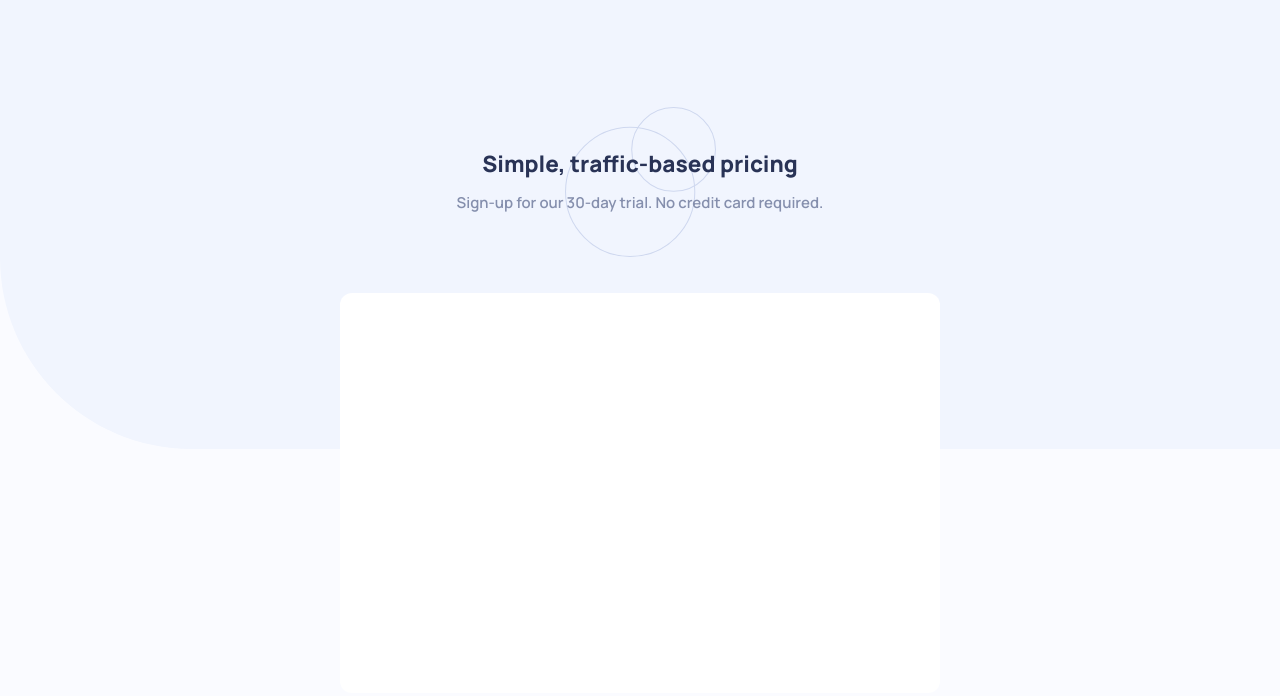
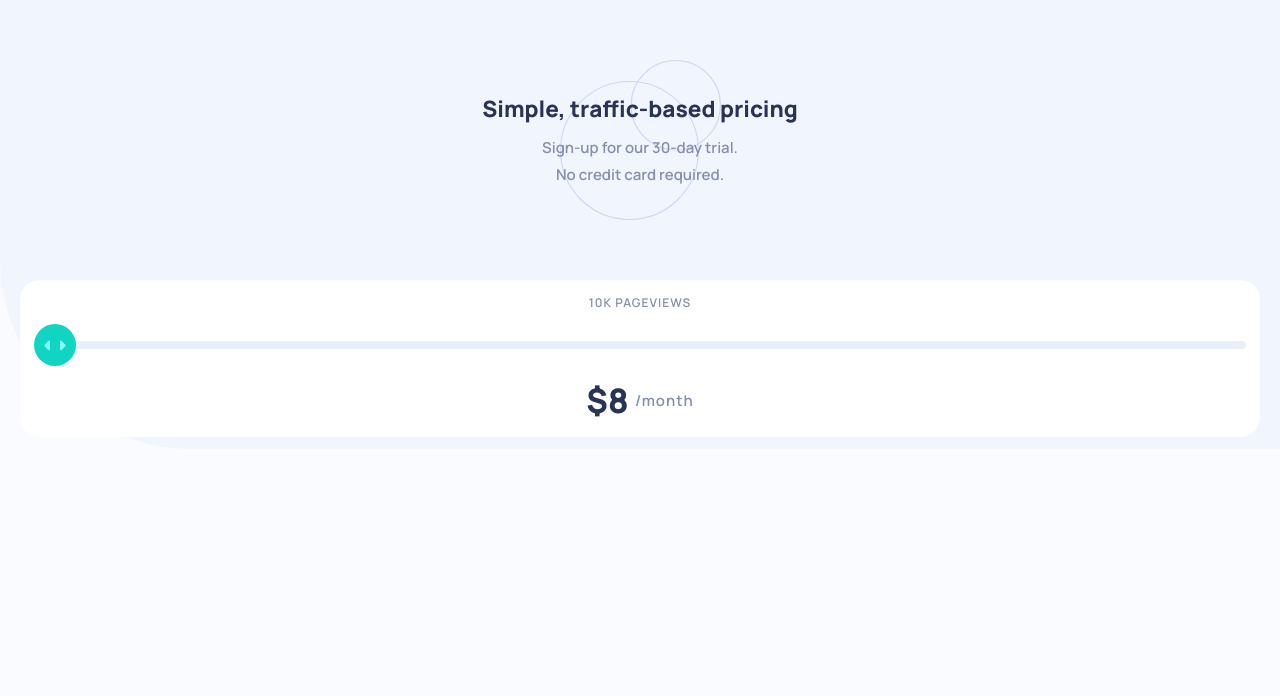
Before and after one commit to PrasathRavichandran/FEM-interactive-pricing-card-JS-training-1, a plain HTML site: page index.html in a window 1280 px wide. Drawn offline with Linux system fonts and the light colour scheme.

Commit message:
JS slider functionality was added

```diff
--- a/css/styles.scss
+++ b/css/styles.scss
@@ -31,54 +31,93 @@ html {
   height: 100vh;
 }
 
+p,
+span {
+  color: var(--toggle-bg);
+}
+
+.flex {
+  display: flex;
+  justify-content: center;
+  align-items: center;
+}
+
 .main {
   background-image: url(../images/bg-pattern.svg);
   width: 100%;
+  height: 100%;
   background-repeat: no-repeat;
   background-size: auto;
-  height: 100vh;
-  padding: 4rem 1.25rem;
-  display: flex;
-  justify-content: center;
-  align-items: center;
-  flex-direction: column;
+  padding-top: 4rem;
   .heading-container {
     background-image: url(../images/pattern-circles.svg);
+    background-size: contain;
     background-repeat: no-repeat;
-    background-size: contain;
-    width: 100%;
+    background-position: center;
 
-    height: 150px;
+    flex-direction: column;
 
-    background-position: center center;
-    display: flex;
-    flex-direction: column;
-    justify-content: center;
-    align-items: center;
+    height: 20vh;
+
     h2 {
       margin-bottom: 10px;
+    }
+
+    p {
+      width: 200px;
       text-align: center;
-      font-size: 1.5rem;
-    }
-    p {
-      color: var(--toggle-bg);
-      font-weight: 400;
-      width: 100%;
-
-      min-width: 200px;
-      max-width: 100%;
-
       line-height: 1.8;
-      text-align: center;
     }
   }
+  .card-container {
+    padding-left: 20px;
+    padding-right: 20px;
+    margin-top: 4rem;
+    .card {
+      width: 100%;
+      background-color: var(--pricing-com-bg);
+      padding: 14px;
+      border-radius: 20px;
 
-  .card {
-    width: 100%;
-    max-width: 600px;
-    height: 400px;
-    background-color: var(--pricing-com-bg);
-    border-radius: 12px;
-    margin-top: 36px;
+      flex-direction: column;
+
+      p {
+        text-transform: uppercase;
+        letter-spacing: 1px;
+        font-size: 0.8rem;
+      }
+      input[type="range"] {
+        appearance: none;
+        margin-top: 30px;
+        margin-bottom: 28px;
+        width: 100%;
+        height: 8px;
+        border-radius: 50px;
+        background: var(--empty-slider-bg);
+        outline: none;
+        &::-webkit-slider-thumb {
+          appearance: none;
+          background-color: var(--slider-bg);
+          background-image: url(../images/icon-slider.svg);
+          background-position: center;
+          background-repeat: no-repeat;
+          border: 0;
+          border-radius: 50%;
+          cursor: pointer;
+          height: 42px;
+          width: 42px;
+        }
+      }
+      h1 {
+        font-size: 2.25rem;
+
+        span {
+          font-size: 1rem;
+          letter-spacing: 1px;
+          font-weight: 600;
+          margin-left: 6px;
+        }
+      }
+    }
   }
 }
--- a/index.html
+++ b/index.html
@@ -34,12 +34,16 @@
   Start my trial -->
 
     <section class="main">
-      <div class="heading-container">
+      <header class="heading-container flex">
         <h2>Simple, traffic-based pricing</h2>
         <p>Sign-up for our 30-day trial. No credit card required.</p>
-      </div>
-      <div class="card">
-
+      </header>
+      <div class="card-container">
+        <div class="card flex">
+          <p class="views"></p>
+          <input type="range" />
+          <h1 class="amount flex"></h1>
+        </div>
       </div>
     </section>
 
@@ -49,5 +53,6 @@
         >Frontend Mentor</a
       >. Coded by <a href="#">Your Name Here</a>.
     </div> -->
+    <script src="./js/script.js"></script>
   </body>
 </html>
--- /dev/null
+++ b/js/script.js
@@ -0,0 +1,59 @@
+const main = document.querySelectorAll('.main');
+
+const dataInput = {
+    0: 10,
+    1: 50,
+    2: 100,
+    3: 500,
+    4: 1000
+}
+
+const dataOutput = {
+    0: 8,
+    1: 12,
+    2: 16,
+    3: 24,
+    4: 36
+}
+
+if (main.length > 0) {
+    for (let i = 0; i < main.length; i++) {
+        const priceSliders = main[i];
+
+        const priceInput = {};
+        priceInput.el = priceSliders.querySelector('input');
+        priceInput.data = dataInput;
+
+        const priceOutputEls = priceSliders.parentNode.querySelectorAll('.card-container');
+        for (let i = 0; i < priceOutputEls.length; i++) {
+            const priceOutputEl = priceOutputEls[i];
+            const priceOutput = {};
+
+            priceOutput.views = priceOutputEl.querySelector('.views');
+            priceOutput.amount = priceOutputEl.querySelector('.amount');
+            priceOutput.data = dataOutput;
+
+            priceInput.el.setAttribute("min", 0);
+            priceInput.el.setAttribute("max", Object.keys(priceInput.data).length - 1);
+
+            !priceInput.el.getAttribute("value") &&
+                priceInput.el.setAttribute("value", 0);
+
+            handlePriceSlider(priceInput, priceOutput);
+
+            window.addEventListener('input', function (e) {
+                e.preventDefault();
+                handlePriceSlider(priceInput, priceOutput);
+            })
+        }
+    }
+}
+
+function handlePriceSlider(input, output) {
+    output.views.innerHTML = `${input.data[input.el.value]}K PageViews`;
+    for (let i = 0; i < Object.keys(output.data).length; i++) {
+        if(input.el.value === Object.keys(output.data)[i]){
+            output.amount.innerHTML = `$${output.data[i]} <span>/month</span>`
+        }
+    }
+}
```
Also changed, not shown: css/styles.css, 1 other file.
